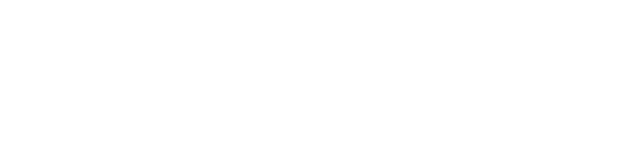
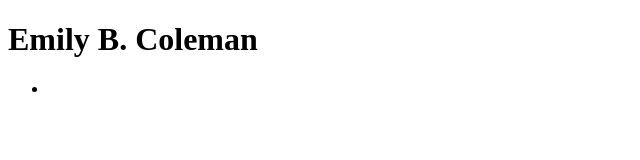
Before and after one commit to ebcoleman/Portfolio-Emily-Coleman, a plain HTML site: page index.html in a window 1280 px wide. Shown: the whole page, without its empty margins (0-640 px from the left). Drawn offline with Linux system fonts and the light colour scheme.

Commit message:
started adding code in index.html

````diff
--- a/index.html
+++ b/index.html
@@ -6,6 +6,48 @@
     <title>Emily's Portfolio</title>
 </head>
 <body>
+    <header>
+        <h1> Emily B. Coleman</h1>
+        <nav>
+            <ul>
+                <li></li>
+            </ul>
+        </nav>
+    </header>
 
 </body>
 </html>
+
+
+
+
+
+<!--
+## User Story
+
+```
+AS AN employer
+I WANT to view a potential employee's deployed portfolio of work samples
+SO THAT I can review samples of their work and assess whether they're a good candidate for an open position
+```
+
+
+## Acceptance Criteria
+
+Here are the critical requirements necessary to develop a portfolio that satisfies a typical hiring manager’s needs:
+
+```
+GIVEN I need to sample a potential employee's previous work
+WHEN I load their portfolio
+THEN I am presented with the developer's name, a recent photo or avatar, and links to sections about them, their work, and how to contact them
+WHEN I click one of the links in the navigation
+THEN the UI scrolls to the corresponding section
+WHEN I click on the link to the section about their work
+THEN the UI scrolls to a section with titled images of the developer's applications
+WHEN I am presented with the developer's first application
+THEN that application's image should be larger in size than the others
+WHEN I click on the images of the applications
+THEN I am taken to that deployed application
+WHEN I resize the page or view the site on various screens and devices
+THEN I am presented with a responsive layout that adapts to my viewport
+``` -->
````
